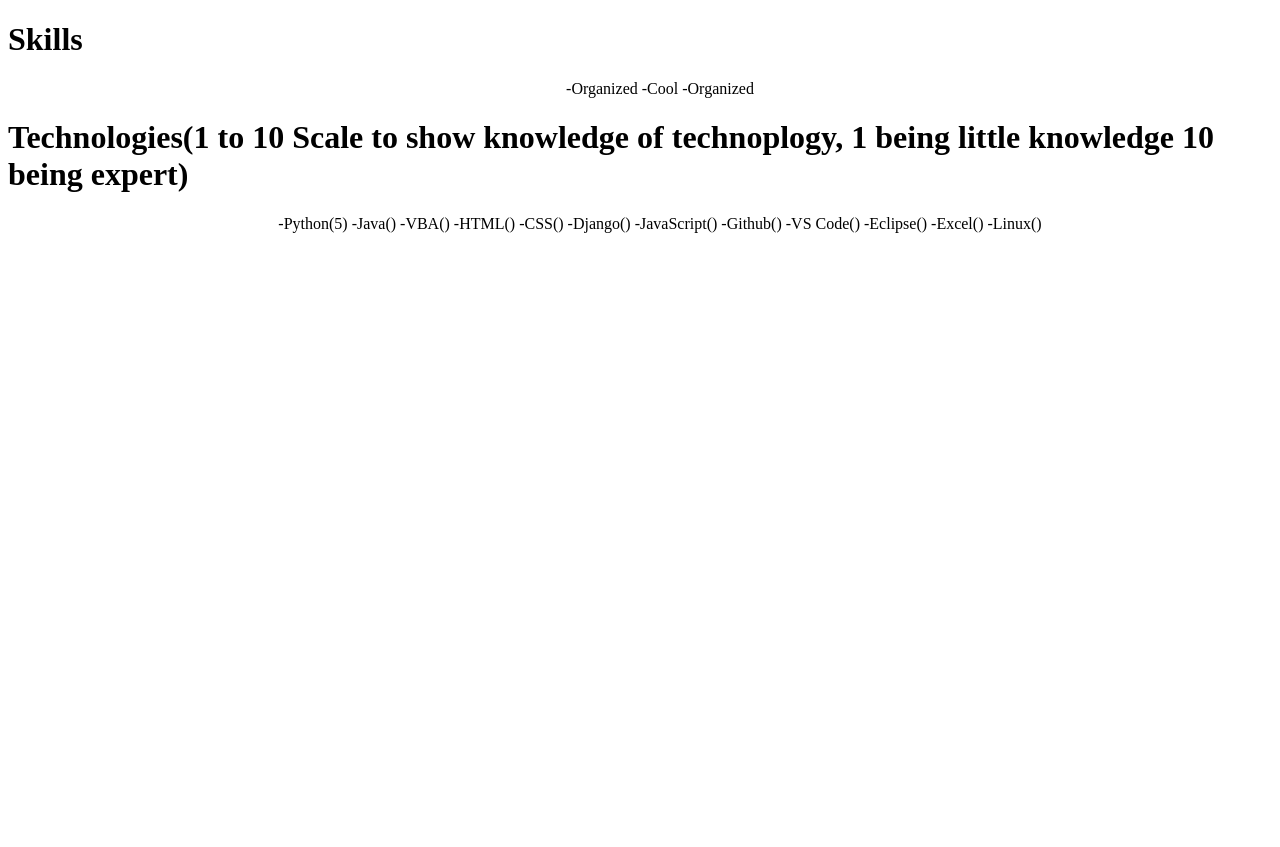
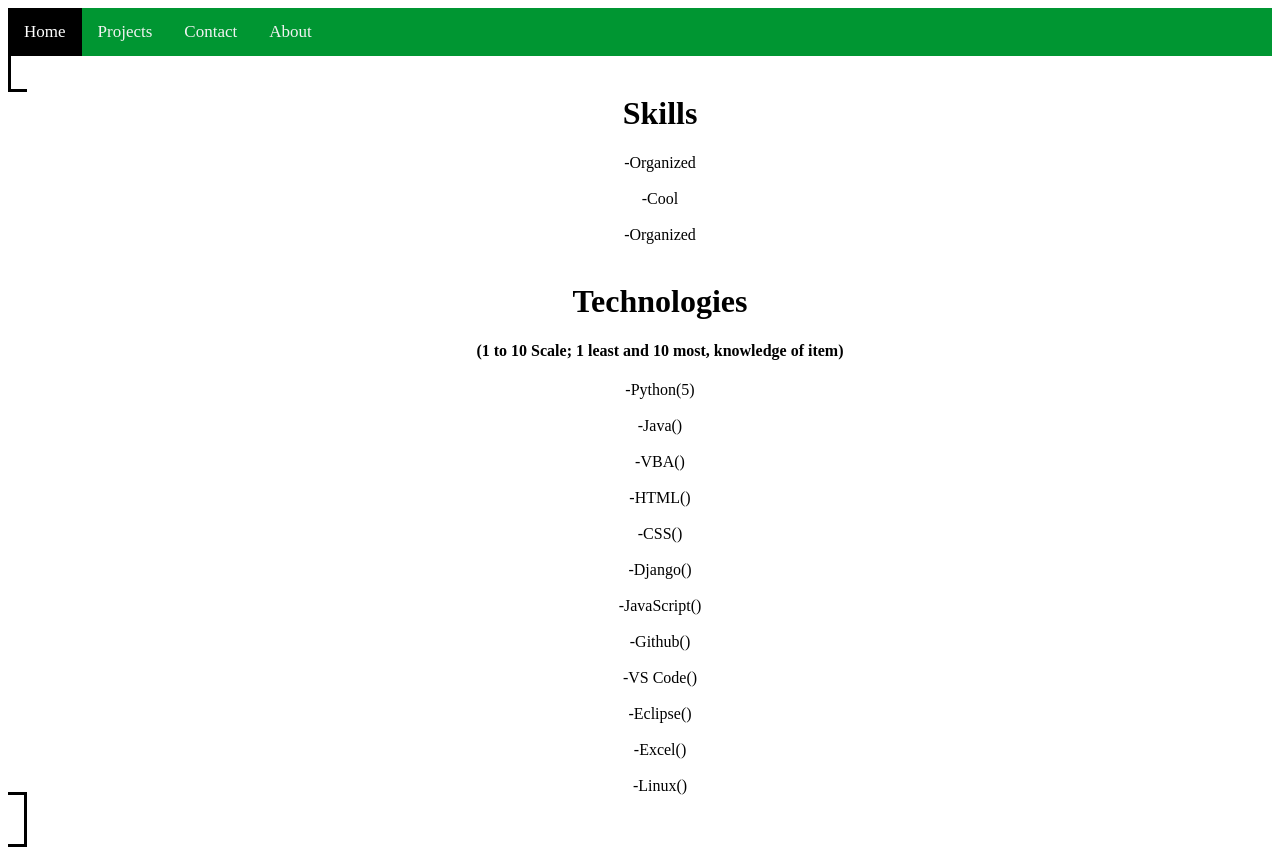
Before and after one commit to Sebenaler/PortfolioWebsite, a plain HTML site: page index.html in a window 1280 px wide. Before the commit the page ends 800 px from the top, so only its background shows below. Drawn offline with Linux system fonts and the light colour scheme.

Commit message:
changed a few things

```diff
--- a/JoePortCSS.css
+++ b/JoePortCSS.css
@@ -1,10 +1,51 @@
 ul{
     text-align: center;
+    display: center;
 }
 li {
     text-align: center;
-    display: inline-block;
+    display: block;
     }
 .skills.head{
     text-align: center;
 }
+h1{
+    text-align: center;
+}
+h4{
+    text-align: center;
+}
+/* Add a black background color to the top navigation */
+.topnav {
+    background-color: #009632;
+    overflow: hidden;
+  }
+
+  /* Style the links inside the navigation bar */
+  .topnav a {
+    float: left;
+    color: #f2f2f2;
+    text-align: center;
+    padding: 14px 16px;
+    text-decoration: none;
+    font-size: 17px;
+  }
+
+  /* Change the color of links on hover */
+  .topnav a:hover {
+    background-color: hsl(120, 100%, 10%);
+    color: white;
+  }
+
+  /* Add a color to the active/current link */
+  .topnav a.active {
+    background-color: black;
+    color: white;
+  }
+.skillsandtech {
+    border: 3px;
+    border-style:solid;
+    border-color: black;
+    padding: 1em;
+
+}
--- a/index.html
+++ b/index.html
@@ -4,29 +4,54 @@
 <head>
 <title>Joseph Sebenaler</title>
 </head>
-<h1 class = "skills.head">
-Skills
-</h1>
-<ul><li>-Organized</li>
+<div class="topnav">
+    <a class="active" href="#home">Home</a>
+    <a href="#projects">Projects</a>
+    <a href="#contact">Contact</a>
+    <a href="#about">About</a>
+  </div>
+<container class="skillsandtech">
+<ul>
+    <h1 class = "skills.head">Skills
+    </h1>
+    <li>-Organized</li>
+    <br>
     <li>-Cool</li>
+    <br>
     <li>-Organized</li>
+    <br>
 </ul>
-<h1>
-    Technologies(1 to 10 Scale to show knowledge of technoplogy, 1 being little knowledge 10 being expert)
-</h1>
+
 <ul>
-    <li>-Python(5)</li>
+    <h1>Technologies
+        <br>
+    </h1>
+    <h4>
+        (1 to 10 Scale; 1 least and 10 most, knowledge of item)
+    </h4>
+ <li>-Python(5)</li>
+    <br>
     <li>-Java()</li>
+    <br>
     <li>-VBA()</li>
+    <br>
     <li>-HTML()</li>
+    <br>
     <li>-CSS()</li>
+    <br>
     <li>-Django()</li>
+    <br>
     <li>-JavaScript()</li>
+    <br>
     <li>-Github()</li>
+    <br>
     <li>-VS Code()</li>
+    <br>
     <li>-Eclipse()</li>
+    <br>
     <li>-Excel()</li>
+    <br>
     <li>-Linux()</li>
 </ul>
-
+</container>
 </html>
```
